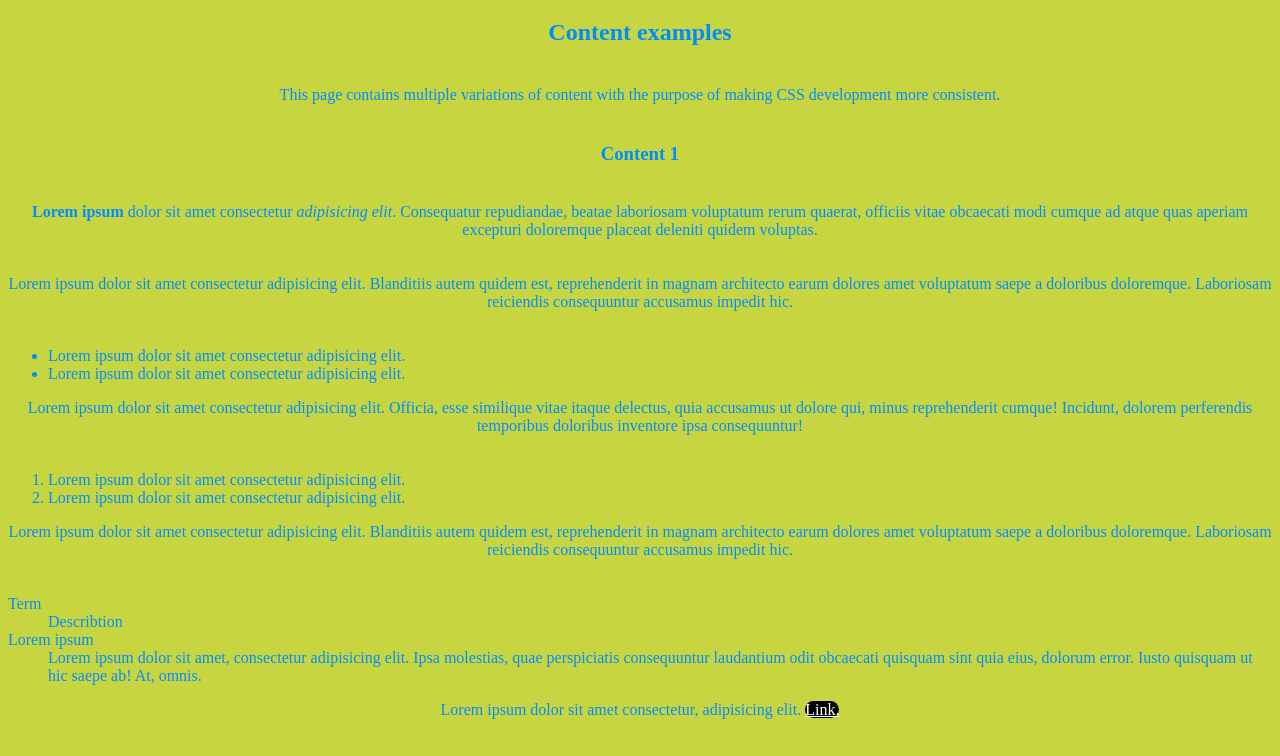
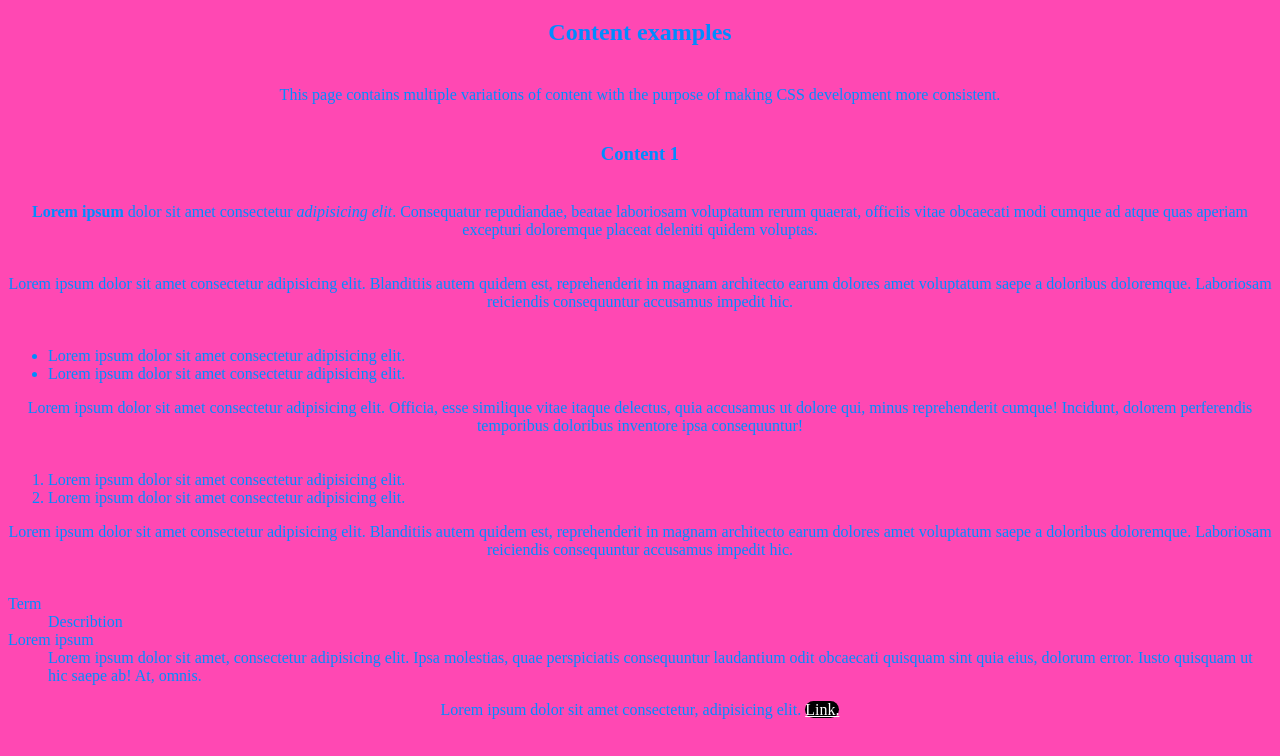
Before and after one commit to parentnode/subtree-test, a plain HTML site: page src/index.html in a window 1280 px wide. Shown: the part 177-933 px from the top of the page. Drawn offline with Linux system fonts and the light colour scheme.

Commit message:
Squashed 'theme/www/css/css-subtree/' changes from 65847e5..a5443cb
a5443cb pink
0a33018 change background to green

git-subtree-dir: theme/www/css/css-subtree
git-subtree-split: a5443cb72487c8b644ff849b32a72fd3c0835492

```diff
--- a/src/css/styles.css
+++ b/src/css/styles.css
@@ -1,6 +1,6 @@
 body {
 	color: #008cff;
-	background: #c7d640;
+	background: #ff48b3;
 }
 
 a {
```
